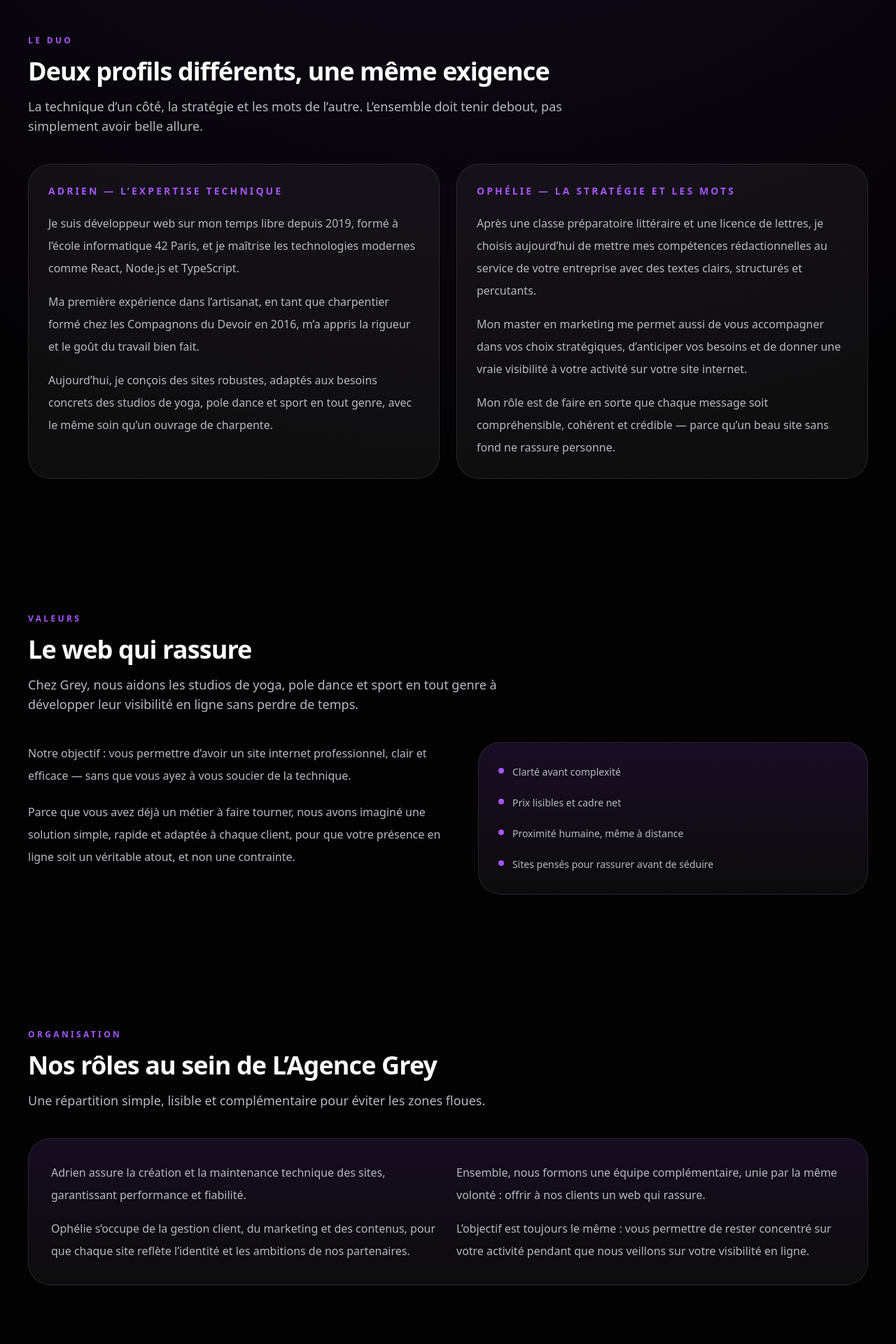
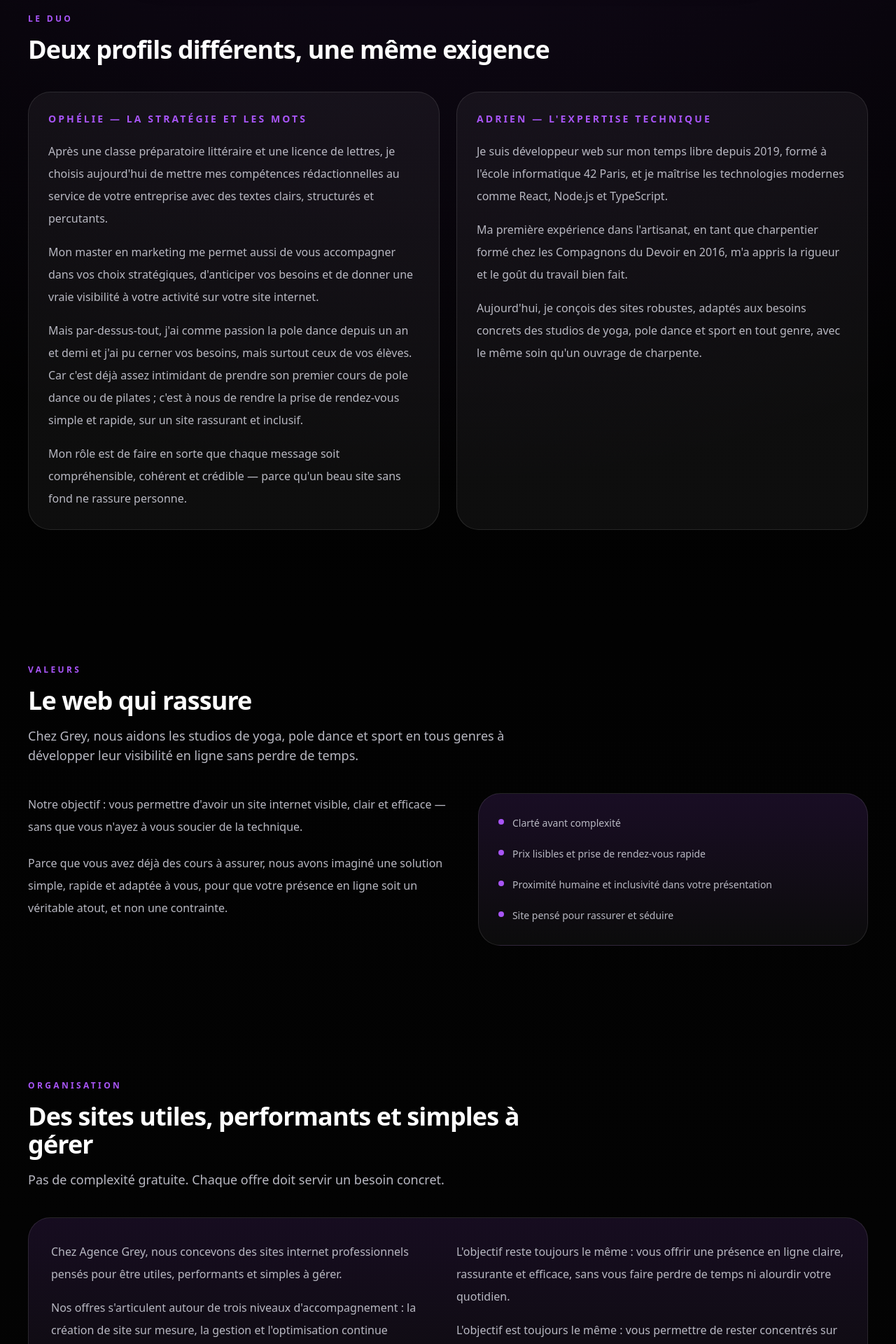
Before and after one commit to Agence-Grey/Grey, a Next.js app: page /about in a window 1280 px wide. Shown: the part 840-2760 px from the top of the page at 70% size. Built offline with nearby package versions, Linux system fonts and the light colour scheme.

Commit message:
copy: rewrite About page content

```diff
--- a/src/app/about/page.tsx
+++ b/src/app/about/page.tsx
@@ -6,13 +6,13 @@
 export const metadata: Metadata = buildPageMetadata({
   title: "À propos",
   description:
-    "Découvrez Adrien et Ophélie, le duo derrière L’Agence Grey, et leur vision d’un web clair, rassurant et efficace.",
+    "Découvrez Adrien et Ophélie, le duo derrière L\u2019Agence Grey, et leur vision d\u2019un web clair, rassurant et efficace.",
 });
 
 const differentiators = [
-  "Une approche personnalisable à chaque client et à chaque métier.",
+  "Une approche personnalisable à chaque studio et à chaque envie.",
   "Des prix clairs, sans surprises ni frais cachés.",
-  "Des sites modernes, évolutifs et pensés pour être visibles sur le web.",
+  "Des sites modernes, évolutifs et pensés pour être visibles par vos élèves.",
   "Une maintenance fiable pour garder votre site à jour, sécurisé et performant.",
 ];
 
@@ -27,13 +27,13 @@
         <div className="grid gap-10 lg:grid-cols-[1.1fr_0.9fr] lg:items-start">
           <div className="space-y-6 text-base leading-8 text-[var(--color-muted-foreground)]">
             <p>
-              Nous sommes Adrien et Ophélie, un couple uni depuis plus de deux ans et désormais associés dans une même vision : mettre le web à la portée des petites entreprises françaises.
+              Nous sommes Adrien et Ophélie, un couple uni depuis plus de deux ans et désormais associés dans une même vision : mettre le web à la portée de vos studios.
             </p>
             <p>
               Après avoir travaillé ensemble comme chefs de rayon chez Boulanger Nice Valley, nous avons choisi de bâtir une entreprise à notre image : familiale, proche de ses clients et fondée sur la confiance.
             </p>
             <p>
-              Comme vous, nous savons ce que c’est que de gérer une petite structure : chaque détail compte. C’est précisément pour cela que nous avons voulu créer une agence capable d’apporter de la clarté, de la méthode et une vraie tranquillité d’esprit.
+              Comme vous, nous savons ce que c&apos;est que de gérer une petite structure : chaque détail compte. C&apos;est précisément pour cela que nous avons voulu créer une agence capable d&apos;apporter de la clarté, de la méthode et une vraie tranquillité d&apos;esprit.
             </p>
           </div>
 
@@ -57,39 +57,41 @@
       <SectionWrapper
         eyebrow="Le duo"
         title="Deux profils différents, une même exigence"
-        description="La technique d’un côté, la stratégie et les mots de l’autre. L’ensemble doit tenir debout, pas simplement avoir belle allure."
       >
         <div className="grid gap-6 lg:grid-cols-2">
           <article className="rounded-[2rem] border border-white/10 bg-white/5 p-7">
             <p className="text-sm font-semibold uppercase tracking-[0.22em] text-[var(--color-accent)]">
-              Adrien — l’expertise technique
+              Ophélie — la stratégie et les mots
             </p>
             <div className="mt-5 space-y-4 text-base leading-8 text-[var(--color-muted-foreground)]">
               <p>
-                Je suis développeur web sur mon temps libre depuis 2019, formé à l’école informatique 42 Paris, et je maîtrise les technologies modernes comme React, Node.js et TypeScript.
+                Après une classe préparatoire littéraire et une licence de lettres, je choisis aujourd&apos;hui de mettre mes compétences rédactionnelles au service de votre entreprise avec des textes clairs, structurés et percutants.
               </p>
               <p>
-                Ma première expérience dans l’artisanat, en tant que charpentier formé chez les Compagnons du Devoir en 2016, m’a appris la rigueur et le goût du travail bien fait.
+                Mon master en marketing me permet aussi de vous accompagner dans vos choix stratégiques, d&apos;anticiper vos besoins et de donner une vraie visibilité à votre activité sur votre site internet.
               </p>
               <p>
-                Aujourd’hui, je conçois des sites robustes, adaptés aux besoins concrets des studios de yoga, pole dance et sport en tout genre, avec le même soin qu’un ouvrage de charpente.
+                Mais par-dessus-tout, j&apos;ai comme passion la pole dance depuis un an et demi et j&apos;ai pu cerner vos besoins, mais surtout ceux de vos élèves. Car c&apos;est déjà assez intimidant de prendre son premier cours de pole dance ou de pilates ; c&apos;est à nous de rendre la prise de rendez-vous simple et rapide, sur un site rassurant et inclusif.
+              </p>
+              <p>
+                Mon rôle est de faire en sorte que chaque message soit compréhensible, cohérent et crédible — parce qu&apos;un beau site sans fond ne rassure personne.
               </p>
             </div>
           </article>
 
           <article className="rounded-[2rem] border border-white/10 bg-white/5 p-7">
             <p className="text-sm font-semibold uppercase tracking-[0.22em] text-[var(--color-accent)]">
-              Ophélie — la stratégie et les mots
+              Adrien — l&apos;expertise technique
             </p>
             <div className="mt-5 space-y-4 text-base leading-8 text-[var(--color-muted-foreground)]">
               <p>
-                Après une classe préparatoire littéraire et une licence de lettres, je choisis aujourd’hui de mettre mes compétences rédactionnelles au service de votre entreprise avec des textes clairs, structurés et percutants.
+                Je suis développeur web sur mon temps libre depuis 2019, formé à l&apos;école informatique 42 Paris, et je maîtrise les technologies modernes comme React, Node.js et TypeScript.
               </p>
               <p>
-                Mon master en marketing me permet aussi de vous accompagner dans vos choix stratégiques, d’anticiper vos besoins et de donner une vraie visibilité à votre activité sur votre site internet.
+                Ma première expérience dans l&apos;artisanat, en tant que charpentier formé chez les Compagnons du Devoir en 2016, m&apos;a appris la rigueur et le goût du travail bien fait.
               </p>
               <p>
-                Mon rôle est de faire en sorte que chaque message soit compréhensible, cohérent et crédible — parce qu’un beau site sans fond ne rassure personne.
+                Aujourd&apos;hui, je conçois des sites robustes, adaptés aux besoins concrets des studios de yoga, pole dance et sport en tout genre, avec le même soin qu&apos;un ouvrage de charpente.
               </p>
             </div>
           </article>
@@ -99,15 +101,15 @@
       <SectionWrapper
         eyebrow="Valeurs"
         title="Le web qui rassure"
-        description="Chez Grey, nous aidons les studios de yoga, pole dance et sport en tout genre à développer leur visibilité en ligne sans perdre de temps."
+        description="Chez Grey, nous aidons les studios de yoga, pole dance et sport en tous genres à développer leur visibilité en ligne sans perdre de temps."
       >
         <div className="grid gap-6 lg:grid-cols-[1fr_0.9fr]">
           <div className="space-y-5 text-base leading-8 text-[var(--color-muted-foreground)]">
             <p>
-              Notre objectif : vous permettre d’avoir un site internet professionnel, clair et efficace — sans que vous ayez à vous soucier de la technique.
+              Notre objectif : vous permettre d&apos;avoir un site internet visible, clair et efficace — sans que vous n&apos;ayez à vous soucier de la technique.
             </p>
             <p>
-              Parce que vous avez déjà un métier à faire tourner, nous avons imaginé une solution simple, rapide et adaptée à chaque client, pour que votre présence en ligne soit un véritable atout, et non une contrainte.
+              Parce que vous avez déjà des cours à assurer, nous avons imaginé une solution simple, rapide et adaptée à vous, pour que votre présence en ligne soit un véritable atout, et non une contrainte.
             </p>
           </div>
           <div className="rounded-[2rem] border border-white/10 bg-[linear-gradient(180deg,_rgba(168,85,247,0.14),_rgba(255,255,255,0.04))] p-7">
@@ -125,25 +127,25 @@
 
       <SectionWrapper
         eyebrow="Organisation"
-        title="Nos rôles au sein de L’Agence Grey"
-        description="Une répartition simple, lisible et complémentaire pour éviter les zones floues."
+        title="Des sites utiles, performants et simples à gérer"
+        description="Pas de complexité gratuite. Chaque offre doit servir un besoin concret."
       >
         <div className="rounded-[2rem] border border-white/10 bg-[linear-gradient(180deg,_rgba(168,85,247,0.12),_rgba(255,255,255,0.04))] p-8">
           <div className="grid gap-6 lg:grid-cols-2">
             <div className="space-y-4 text-base leading-8 text-[var(--color-muted-foreground)]">
               <p>
-                Adrien assure la création et la maintenance technique des sites, garantissant performance et fiabilité.
+                Chez Agence Grey, nous concevons des sites internet professionnels pensés pour être utiles, performants et simples à gérer.
               </p>
               <p>
-                Ophélie s’occupe de la gestion client, du marketing et des contenus, pour que chaque site reflète l’identité et les ambitions de nos partenaires.
+                Nos offres s&apos;articulent autour de trois niveaux d&apos;accompagnement : la création de site sur mesure, la gestion et l&apos;optimisation continue (maintenance, visibilité, modifications) et, pour les entreprises qui souhaitent accélérer leur croissance, des solutions avancées intégrant automatisations intelligentes et campagnes publicitaires en option.
               </p>
             </div>
             <div className="space-y-4 text-base leading-8 text-[var(--color-muted-foreground)]">
               <p>
-                Ensemble, nous formons une équipe complémentaire, unie par la même volonté : offrir à nos clients un web qui rassure.
+                L&apos;objectif reste toujours le même : vous offrir une présence en ligne claire, rassurante et efficace, sans vous faire perdre de temps ni alourdir votre quotidien.
               </p>
               <p>
-                L’objectif est toujours le même : vous permettre de rester concentré sur votre activité pendant que nous veillons sur votre visibilité en ligne.
+                L&apos;objectif est toujours le même : vous permettre de rester concentrés sur votre activité pendant que nous veillons sur votre visibilité en ligne.
               </p>
             </div>
           </div>
@@ -151,28 +153,10 @@
       </SectionWrapper>
 
       <SectionWrapper
-        eyebrow="Ce que nous faisons"
-        title="Des sites utiles, performants et simples à gérer"
-        description="Pas de complexité gratuite. Chaque offre doit servir un besoin concret."
+        eyebrow="Ce qui nous distingue"
       >
-        <div className="grid gap-8 lg:grid-cols-[1fr_0.9fr]">
-          <div className="space-y-5 text-base leading-8 text-[var(--color-muted-foreground)]">
-            <p>
-              Chez Agence Grey, nous concevons des sites internet professionnels pensés pour être utiles, performants et simples à gérer.
-            </p>
-            <p>
-              Nos offres s’articulent autour de trois niveaux d’accompagnement : la création de site sur mesure, la gestion et l’optimisation continue (maintenance, identité visuelle, visibilité), et, pour les entreprises qui souhaitent accélérer leur croissance, des solutions avancées intégrant automatisations intelligentes et référencement payant.
-            </p>
-            <p>
-              L’objectif reste toujours le même : offrir à nos clients une présence en ligne claire, rassurante et efficace, sans leur faire perdre de temps ni alourdir leur quotidien.
-            </p>
-          </div>
-
         <div className="rounded-[2rem] border border-white/10 bg-white/5 p-7">
-            <p className="text-sm font-semibold uppercase tracking-[0.22em] text-[var(--color-accent)]">
-              Ce qui nous distingue
-            </p>
-            <ul className="mt-5 space-y-4 text-sm leading-7 text-[var(--color-muted-foreground)]">
+          <ul className="space-y-4 text-sm leading-7 text-[var(--color-muted-foreground)]">
             {differentiators.map((item) => (
               <li key={item} className="flex gap-3">
                 <span className="mt-2 h-2 w-2 rounded-full bg-[var(--color-accent)]" />
@@ -181,20 +165,19 @@
             ))}
           </ul>
         </div>
-        </div>
       </SectionWrapper>
 
       <SectionWrapper
         eyebrow="Ancrage"
         title="Basés à Breil-sur-Roya, présents partout en France"
-        description="La proximité n’est pas une question de kilomètres, mais de disponibilité, de clarté et de réactivité."
+        description="La proximité n&apos;est pas une question de kilomètres, mais de disponibilité, de clarté et de réactivité."
       >
         <div className="space-y-5 text-base leading-8 text-[var(--color-muted-foreground)]">
           <p>
             Nous sommes basés en région PACA, à Breil-sur-Roya, mais nous travaillons avec des professionnels partout en France, avec la même exigence de qualité, de réactivité et de proximité.
           </p>
           <p>
-            En résumé, Grey, c’est le web qui rassure : des sites clairs, des tarifs transparents, un accompagnement humain — pour que vous restiez concentré sur votre métier, pendant que nous veillons sur votre visibilité en ligne.
+            En résumé, Grey, c&apos;est le web qui rassure : des sites clairs, des tarifs transparents, un accompagnement humain — pour que vous restiez concentré sur votre métier, pendant que nous veillons sur votre visibilité en ligne.
           </p>
         </div>
       </SectionWrapper>
--- a/src/lib/content.ts
+++ b/src/lib/content.ts
@@ -96,7 +96,7 @@
 
 export const aboutValues = [
   "Clarté avant complexité",
-  "Prix lisibles et cadre net",
-  "Proximité humaine, même à distance",
-  "Sites pensés pour rassurer avant de séduire",
+  "Prix lisibles et prise de rendez-vous rapide",
+  "Proximité humaine et inclusivité dans votre présentation",
+  "Site pensé pour rassurer et séduire",
 ] as const;
```
Lines whose indentation alone changed are shown as unchanged.
